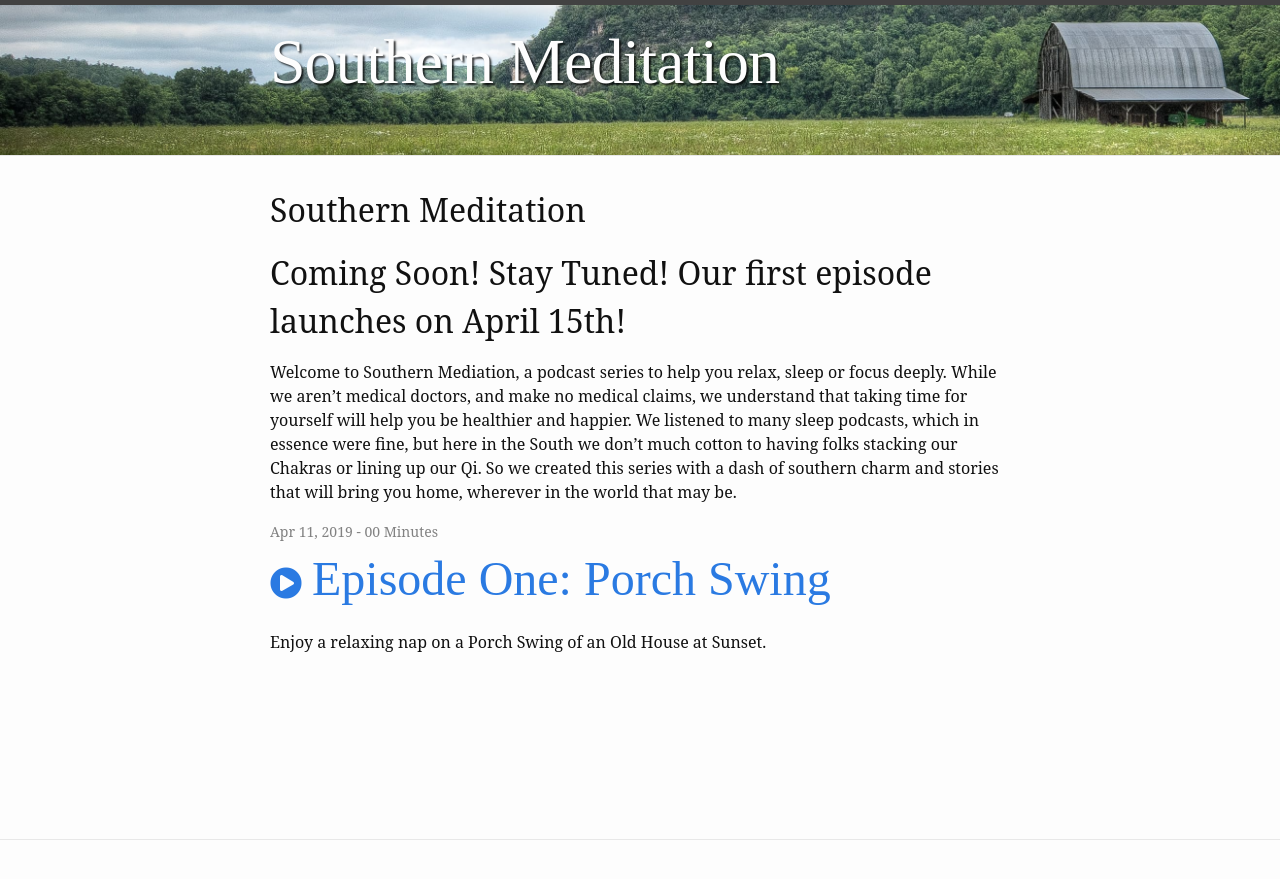
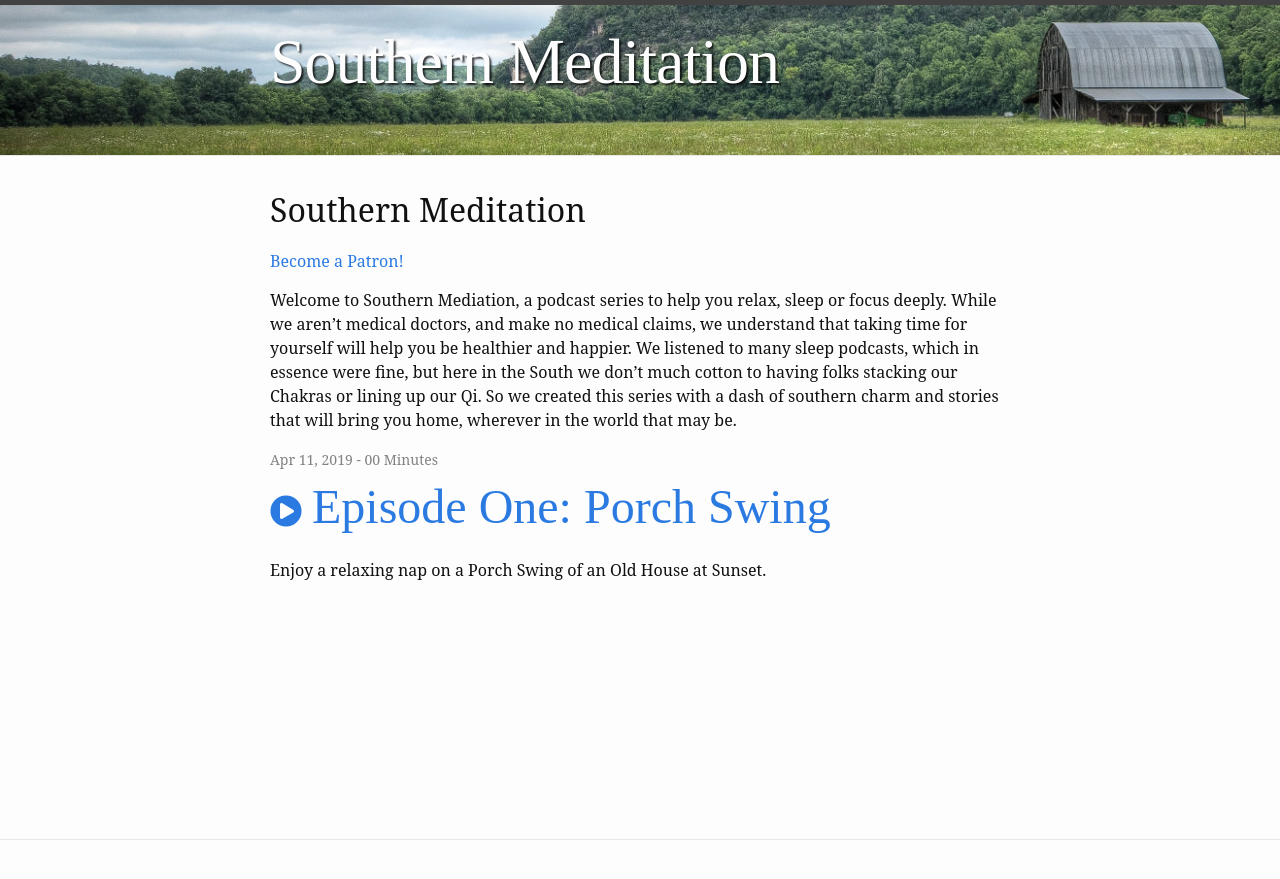
Before and after one commit to bartdorsey/southernmeditation.com, a Jekyll site: the page built from index.md, in a window 1280 px wide. Shown: the top 879 px of the page. Built offline with Jekyll 4.4.1, drawn with Linux system fonts in a browser that asks for light colours; comment, search, counter and statistics services are not loaded.

Commit message:
Adding Patreon button

```diff
--- a/index.md
+++ b/index.md
@@ -5,7 +5,6 @@
 layout: home
 title: Southern Meditation
 ---
-
-# Coming Soon! Stay Tuned! Our first episode launches on April 15th!
+<a href="https://www.patreon.com/bePatron?u=8203968" data-patreon-widget-type="become-patron-button">Become a Patron!</a><script async src="https://c6.patreon.com/becomePatronButton.bundle.js"></script>
 
 Welcome to Southern Mediation, a podcast series to help you relax, sleep or focus deeply. While we aren't medical doctors, and make no medical claims,   we understand that taking time for yourself will help you be healthier and happier. We listened to many sleep podcasts, which in essence were fine, but here in the South we don't much cotton to having folks stacking our Chakras or lining up our Qi. So we created this series with a dash of southern charm and stories that will bring you home, wherever in the world that may be.
```
